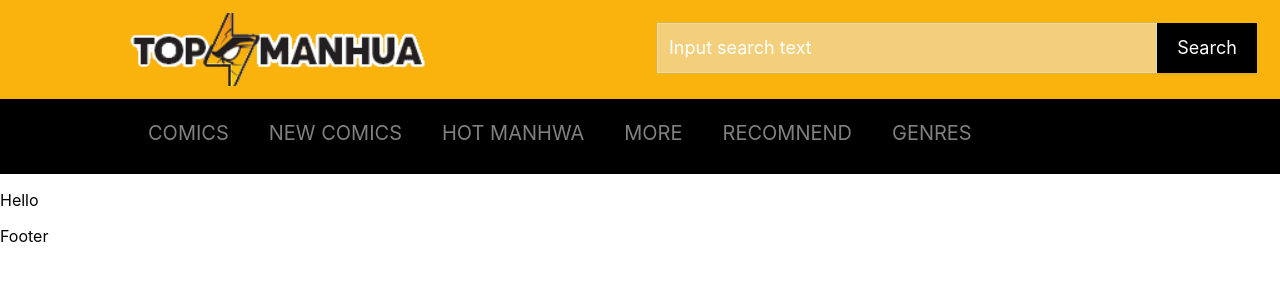
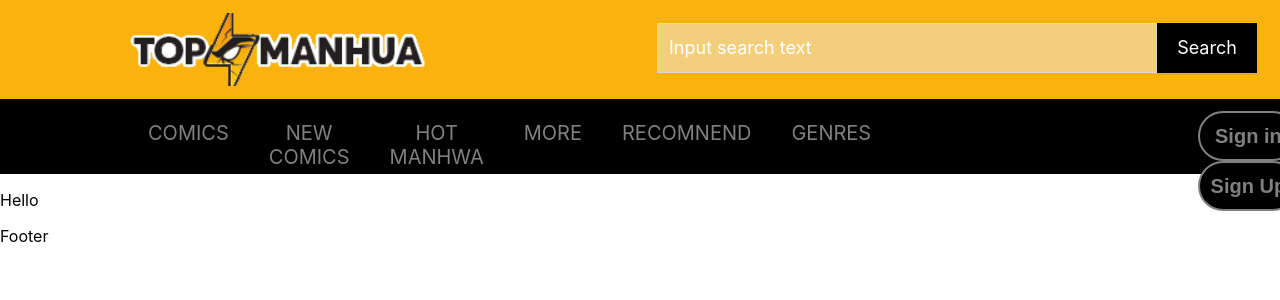
Before and after one commit to PhanDuc2k3/webtruyen, a React (Create React App) app in the folder frontend/: page / in a window 1280 px wide. Shown: the top 300 px of the page. Built offline with nearby package versions, Linux system fonts and the light colour scheme.

Commit message:
fix navbar

```diff
--- a/frontend/src/components/NavbarComponent/NavbarComponent.js
+++ b/frontend/src/components/NavbarComponent/NavbarComponent.js
@@ -40,6 +40,14 @@ const NavbarComponent = () => {
                     GENRES
                     </li>
                 </ul>
+                <div className="navbar-button-login-register">
+                    <button>
+                        Sign in
+                    </button>
+                    <button>
+                        Sign Up
+                    </button>
+                </div>
         </div>
 
         </div>
--- a/frontend/src/components/NavbarComponent/NavbarComponent.scss
+++ b/frontend/src/components/NavbarComponent/NavbarComponent.scss
@@ -50,7 +50,7 @@
     margin: 0;
     border: 1px solid #ccc;
     z-index: 1000;
-    width: 150px;
+    width: 200px;
     /* Chiều rộng của dropdown */
     box-shadow: 0px 4px 6px rgba(0, 0, 0, 0.1);
     /* Đổ bóng */
@@ -73,3 +73,25 @@
 .navbar>li:hover .dropdown {
     display: block;
 }
+
+.navbar-button-login-register{
+    padding-left: 30%;
+
+}
+.navbar-button-login-register button{
+    width: 100px;
+    height: 50px;
+    border: 2px solid gray;
+    color: gray;
+    border-radius: 25px;
+    font-size: 20px;
+    background: black;
+    margin-right: 10px;
+    font-weight: 700;
+}
+
+.navbar-button-login-register button:hover{
+    border:none;
+    color: white;
+    transition: all 0.5s ease;
+}
```
Lines whose indentation alone changed are shown as unchanged.
